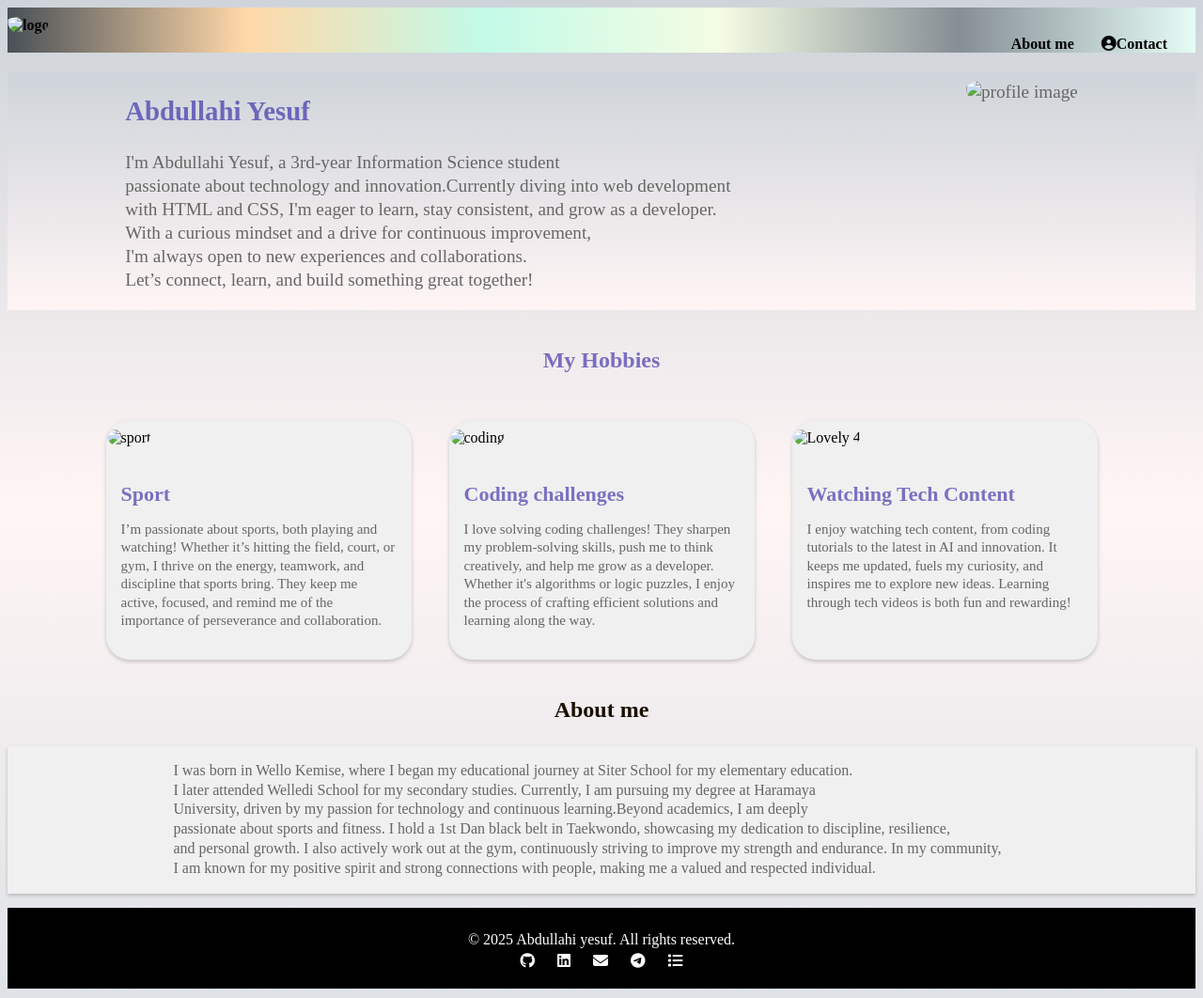
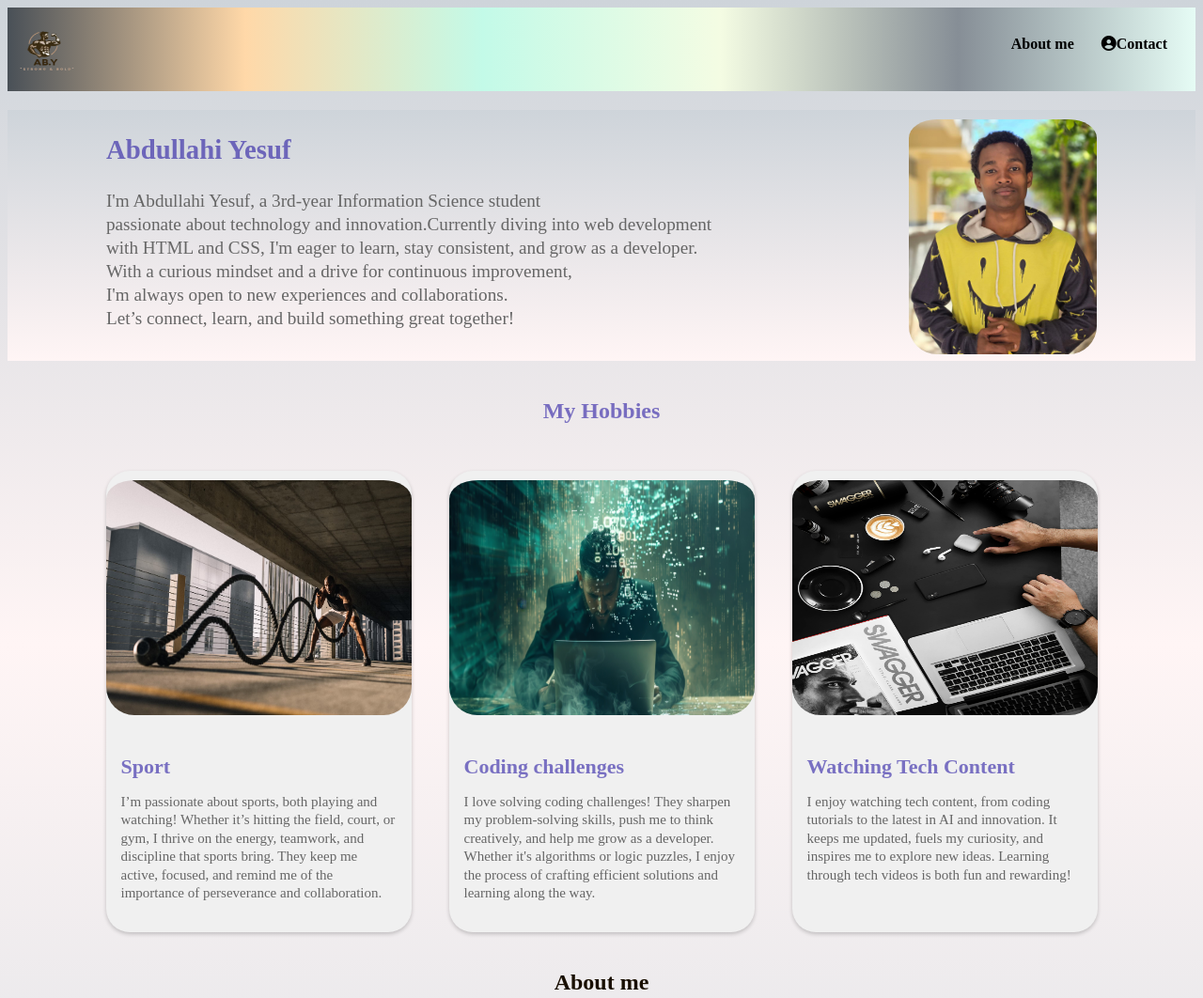
Before and after one commit to Ab-yuf/portfolio, a plain HTML site: page index.html in a window 1280 px wide. Shown: the top 1062 px of the page at 94% size. Drawn offline with Linux system fonts and the light colour scheme.

Commit message:
Update index.html

```diff
--- a/index.html
+++ b/index.html
@@ -14,7 +14,7 @@
 
   <header>
   <div>
-  <img id="logo" src="images/mylo-removebg-preview.png" alt="logo">
+  <img id="logo" src="mylo-removebg-preview.png" alt="logo">
 
   </div>
 
@@ -39,7 +39,7 @@
     </p>
   </div>
   <div>
-    <img id="card-img" src="images/ban.jpg" alt="profile image">
+    <img id="card-img" src="ban.jpg" alt="profile image">
   </div>
 </section>
 <div id="container2">
@@ -49,7 +49,7 @@
  <div class="code-container">
 
   <div class="code">
-    <img class="image" src="images/sport.avif" alt="sport" />
+    <img class="image" src="sport.avif" alt="sport" />
     <div class="code-content">
       <h3 class="">Sport</h3>
       <p>
@@ -62,7 +62,7 @@
   </div>
 
   <div class="code">
-    <img class="image" src="images/coding.jpg" alt="coding" />
+    <img class="image" src="coding.jpg" alt="coding" />
     <div class="code-content">
       <h3>Coding challenges</h3>
       <p>
@@ -75,7 +75,7 @@
   </div>
 
   <div class="code">
-    <img class="image" src="images/techh.jpg" alt="Lovely 4" />
+    <img class="image" src="techh.jpg" alt="Lovely 4" />
     <div class="code-content">
       <h3>Watching Tech Content</h3>
       <p>
```
